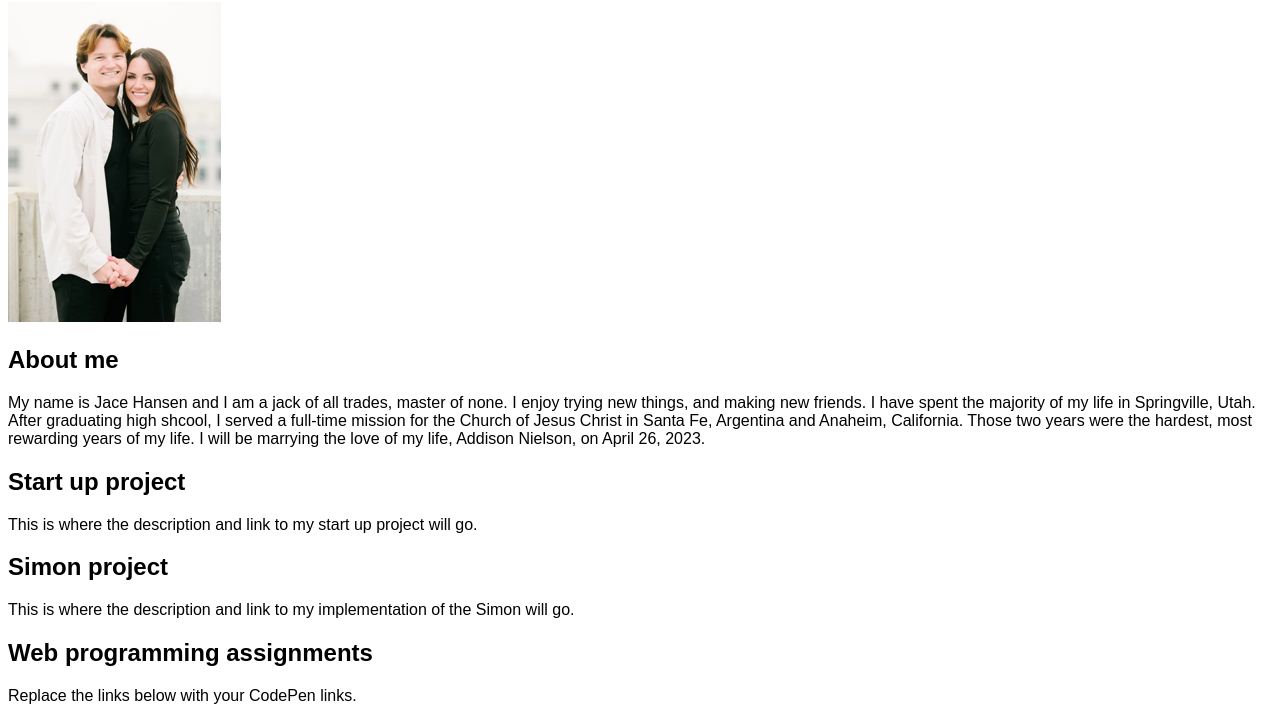
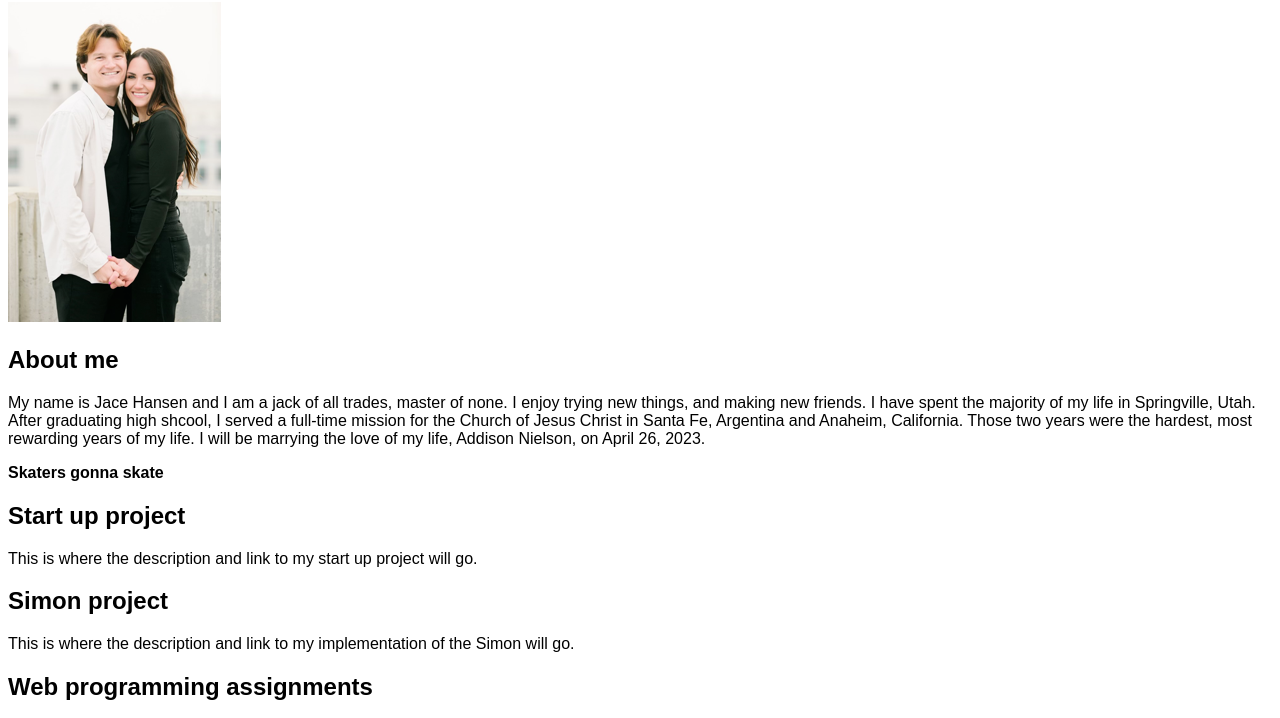
Before and after one commit to jjhan01/startup, a plain HTML site: page index.html in a window 1280 px wide. Shown: the part 78-796 px from the top of the page. Drawn offline with Linux system fonts and the light colour scheme.

Commit message:
Skater update

```diff
--- a/index.html
+++ b/index.html
@@ -26,6 +26,9 @@
           I will be marrying the love of my life,
           Addison Nielson, on April 26, 2023.
         </p>
+        <b>
+          Skaters gonna skate
+        </b>
       </section>
       <section>
         <h2>Start up project</h2>
```
